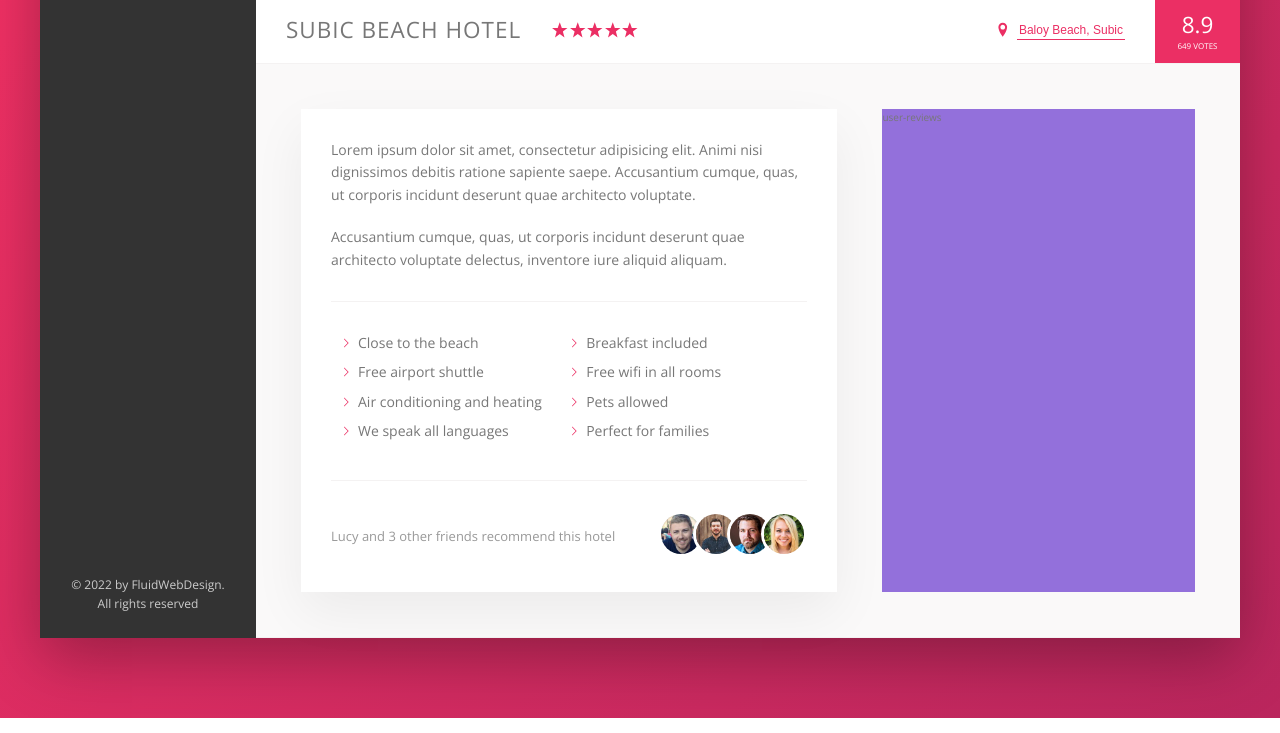
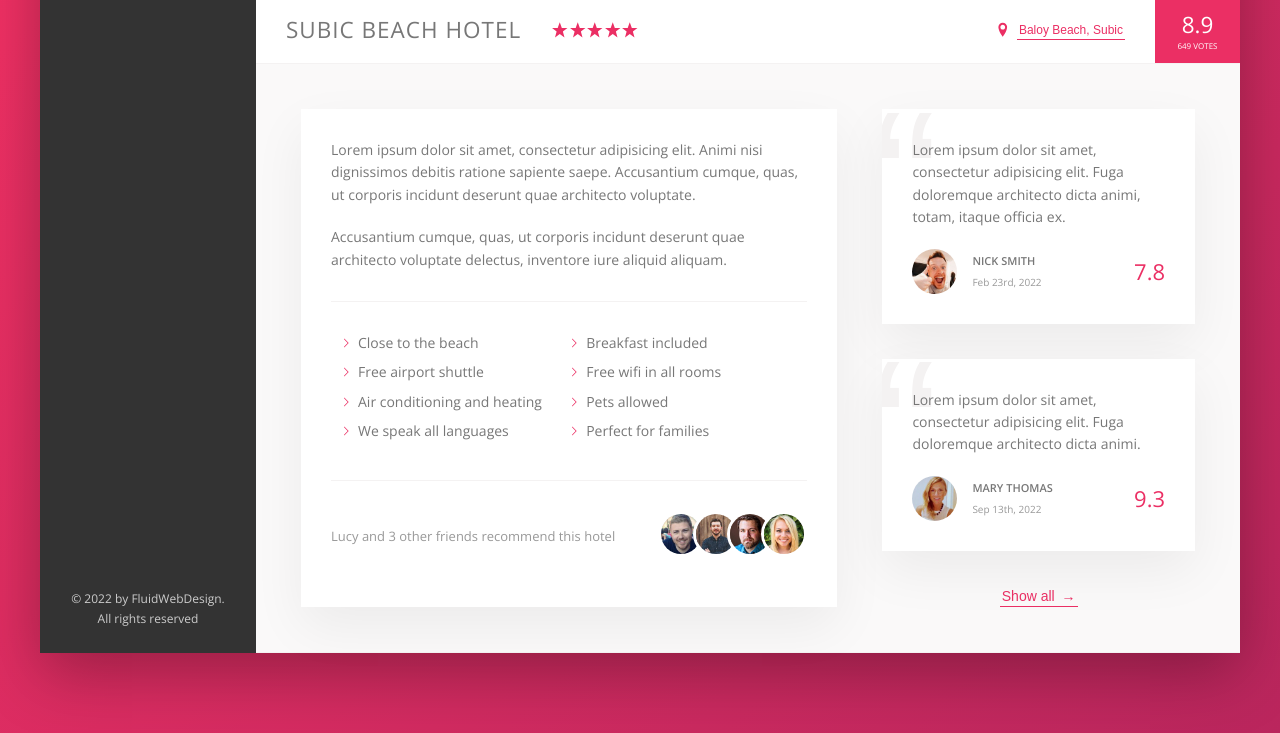
Before and after one commit to fluidwebdesigncompany/Trillo, a website: page index.html in a window 1280 px wide. Shown: the part 538-1271 px from the top of the page. Drawn offline with nearby package versions, Linux system fonts and the light colour scheme.

Commit message:
Added review section

```diff
--- a/index.html
+++ b/index.html
@@ -151,18 +151,46 @@
 								<li class="list__item">Perfect for families</li>
 							</ul>
 							<div class="recommend">
-							<div class="recommend__count">
-								<p>Lucy and 3 other friends recommend this hotel</p>
-							</div>
-							<div class="recommend__friends">
-								<img src="img/user-3.jpg" alt="Friend 1" class="recommend__photo">
-								<img src="img/user-4.jpg" alt="Friend 2" class="recommend__photo">
-								<img src="img/user-5.jpg" alt="Friend 3" class="recommend__photo">
-								<img src="img/user-6.jpg" alt="Friend 4" class="recommend__photo">
+								<div class="recommend__count">
+									<p>Lucy and 3 other friends recommend this hotel</p>
+								</div>
+								<div class="recommend__friends">
+									<img src="img/user-3.jpg" alt="Friend 1" class="recommend__photo" />
+									<img src="img/user-4.jpg" alt="Friend 2" class="recommend__photo" />
+									<img src="img/user-5.jpg" alt="Friend 3" class="recommend__photo" />
+									<img src="img/user-6.jpg" alt="Friend 4" class="recommend__photo" />
+								</div>
 							</div>
 						</div>
+						<div class="user-reviews">
+							<figure class="review">
+								<blockquote class="review__text">
+									Lorem ipsum dolor sit amet, consectetur adipisicing elit. Fuga doloremque architecto dicta animi, totam, itaque officia ex.
+								</blockquote>
+								<figcaption class="review__user">
+									<img src="img/user-1.jpg" alt="User 1" class="review__photo">
+									<div class="review__user-box">
+										<p class="review__user-name">Nick Smith</p>
+										<p class="review__user-date">Feb 23rd, 2022</p>
+									</div>
+									<div class="review__user-rating">7.8</div>
+								</figcaption>
+							</figure>
+							<figure class="review">
+								<blockquote class="review__text">
+									Lorem ipsum dolor sit amet, consectetur adipisicing elit. Fuga doloremque architecto dicta animi.
+								</blockquote>
+								<figcaption class="review__user">
+									<img src="img/user-2.jpg" alt="User 2" class="review__photo">
+									<div class="review__user-box">
+										<p class="review__user-name">Mary Thomas</p>
+										<p class="review__user-date">Sep 13th, 2022</p>
+									</div>
+									<div class="review__user-rating">9.3</div>
+								</figcaption>
+							</figure>
+							<button class="btn-inline">Show all <span>&rarr;</span></button>
 						</div>
-						<div class="user-reviews">user-reviews</div>
 					</div>
 				</main>
 			</div>
--- a/sass/_components.scss
+++ b/sass/_components.scss
@@ -275,8 +275,17 @@
 	cursor: pointer;
 	transition: all .2s;
 
+	& span	{
+		margin-left: 3px;
+		transition: margin-left .2s;
+	}
+
 	&:hover	{
 		color: var(--color-grey-dark-1);
+
+		span {
+			margin-left: 8px;
+		}
 	}
 
 	&:focus	{
@@ -378,3 +387,69 @@
 		}
 	}
 }
+
+// ---------- REVIEWS ---------- //
+
+.review	{
+
+	 background-color: #fff;
+	 box-shadow: var(--shadow-light);
+	 padding: 3rem;
+	 margin-bottom: 3.5rem;
+	 position: relative;
+	 overflow: hidden;
+
+
+&__text	{
+	margin-bottom: 2rem;
+	z-index: 10;
+	position:  relative;
+}
+
+&__user	{
+	display: flex;
+	align-items: center;
+}
+
+&__photo	{
+	height: 4.5rem;
+	width: 4.5rem;
+	border-radius: 50%;
+	margin-right: 1.5rem;
+}
+
+&__user-box	{
+	margin-right: auto;
+}
+
+&__user-name	{
+	font-size: 1.1rem;
+	font-weight: 600;
+	text-transform: uppercase;
+	margin-bottom: .4rem;
+}
+
+&__user-date	{
+	font-size: 1rem;
+	color: var(--color-grey-dark-3);
+}
+
+&__user-rating	{
+	color: var(--color-primary);
+	font-size: 2.2rem;
+	font-weight: 300;
+}
+
+&::before	{
+	content: "\201c";
+	position: absolute;
+	top: -2.75rem;
+	left: -1rem;
+	line-height: 1;
+	font-size: 20rem;
+	color: var(--color-grey-light-2);
+	font-family: sans-serif;
+	z-index: 1;
+}
+
+}
--- a/sass/_layout.scss
+++ b/sass/_layout.scss
@@ -44,6 +44,7 @@
 	padding: 4.5rem;
 	background-color: var(--color-grey-light-1);
 	border-bottom: var(--line);
+	font-size: 1.4rem;
 }
 
 .description	{
@@ -56,6 +57,9 @@
 }
 
 .user-reviews	{
-	background-color: mediumpurple;
 	flex: 1;
+
+	display: flex;
+	flex-direction: column;
+	align-items: center;
 }
```
Also changed, not shown: css/style.css.
